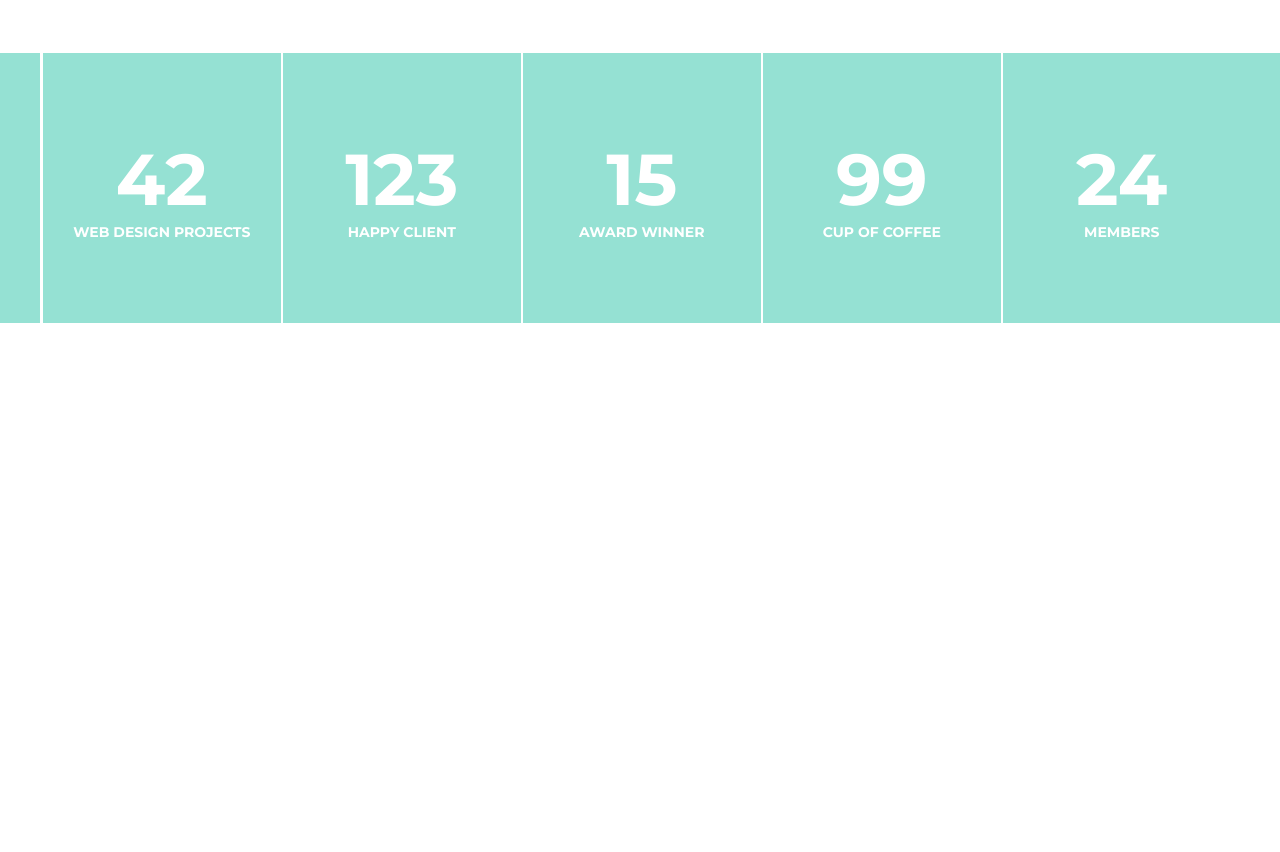
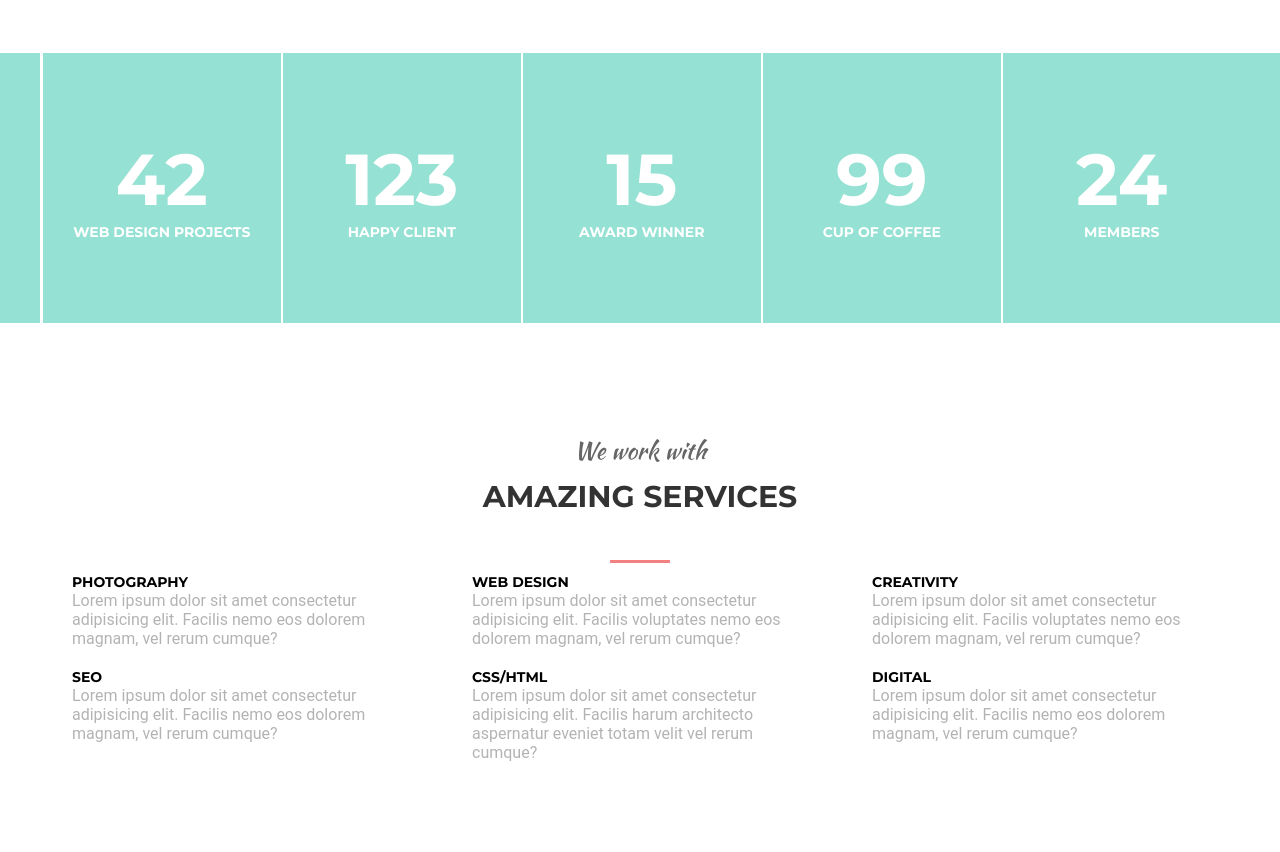
Before and after one commit to Lamin4dlyM/MoGo, a website: page index.html in a window 1280 px wide. Shown: the part 1693-2545 px from the top of the page. Before the commit the page ends 2016 px from the top, so only its background shows below. Drawn offline with Linux system fonts and the light colour scheme; files whose address does not match are found by name.

Commit message:
Update Amazing Services Section.

```diff
--- a/css/main.css
+++ b/css/main.css
@@ -296,4 +296,29 @@ body {
   .facts__inner__item__desc {
     font-size: 14px;
   }
+
+  .section__services {
+    width: 100%;
+    display: flex;
+    justify-content: space-around;
+    flex-wrap: wrap;
+  }
+
+  .section__services__item {
+    margin: 10px;
+    width: 28%;
+
+    /* background-color: #666; */
+  }
+
+  h4 {
+    font-size: 14px;
+    font-weight: 700;
+    text-transform: uppercase;
+  }
+
+  .section__services__item > p {
+    font-family: 'Roboto', sans-serif;
+    color: #b3b3b3;
+  }
 }
--- a/index.html
+++ b/index.html
@@ -125,5 +125,58 @@
         </div>
       </div>
     </section>
+
+    <section class="amazing_services">
+      <div class="container">
+        <div class="section__inner">
+          <h3 class="section__suptitle">We work with</h3>
+          <h2 class="section__title">Amazing Services</h2>
+          <div class="section__services">
+            <div class="section__services__item">
+              <h4>Photography</h4>
+              <p>
+                Lorem ipsum dolor sit amet consectetur adipisicing elit. Facilis
+                nemo eos dolorem magnam, vel rerum cumque?
+              </p>
+            </div>
+            <div class="section__services__item">
+              <h4>Web design</h4>
+              <p>
+                Lorem ipsum dolor sit amet consectetur adipisicing elit. Facilis
+                voluptates nemo eos dolorem magnam, vel rerum cumque?
+              </p>
+            </div>
+            <div class="section__services__item">
+              <h4>Creativity</h4>
+              <p>
+                Lorem ipsum dolor sit amet consectetur adipisicing elit. Facilis
+                voluptates nemo eos dolorem magnam, vel rerum cumque?
+              </p>
+            </div>
+            <div class="section__services__item">
+              <h4>SEO</h4>
+              <p>
+                Lorem ipsum dolor sit amet consectetur adipisicing elit. Facilis
+                nemo eos dolorem magnam, vel rerum cumque?
+              </p>
+            </div>
+            <div class="section__services__item">
+              <h4>CSS/HTML</h4>
+              <p>
+                Lorem ipsum dolor sit amet consectetur adipisicing elit. Facilis
+                harum architecto aspernatur eveniet totam velit vel rerum cumque?
+              </p>
+            </div>
+            <div class="section__services__item">
+              <h4>Digital</h4>
+              <p>
+                Lorem ipsum dolor sit amet consectetur adipisicing elit. Facilis
+                nemo eos dolorem magnam, vel rerum cumque?
+              </p>
+            </div>
+          </div>
+        </div>
+      </div>
+    </section>
   </body>
 </html>
```
Also changed, not shown: images/icons/ALARM.png (added), images/icons/BOOK 2.png (added), images/icons/COMPUTER _ OK.png (added), images/icons/HOME.png (added), images/icons/IMAGE.png (added), images/icons/LINE GRAPH.png (added).
